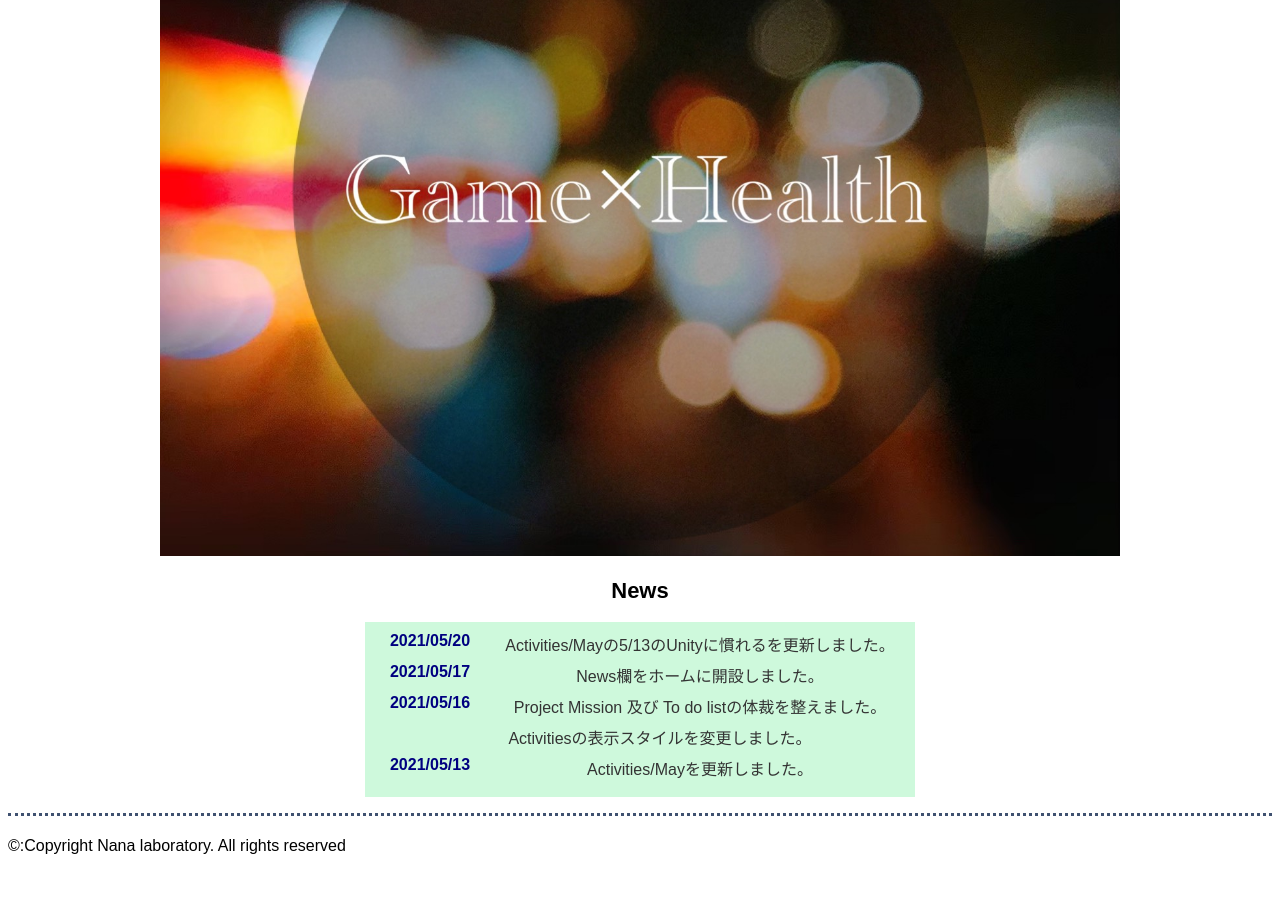
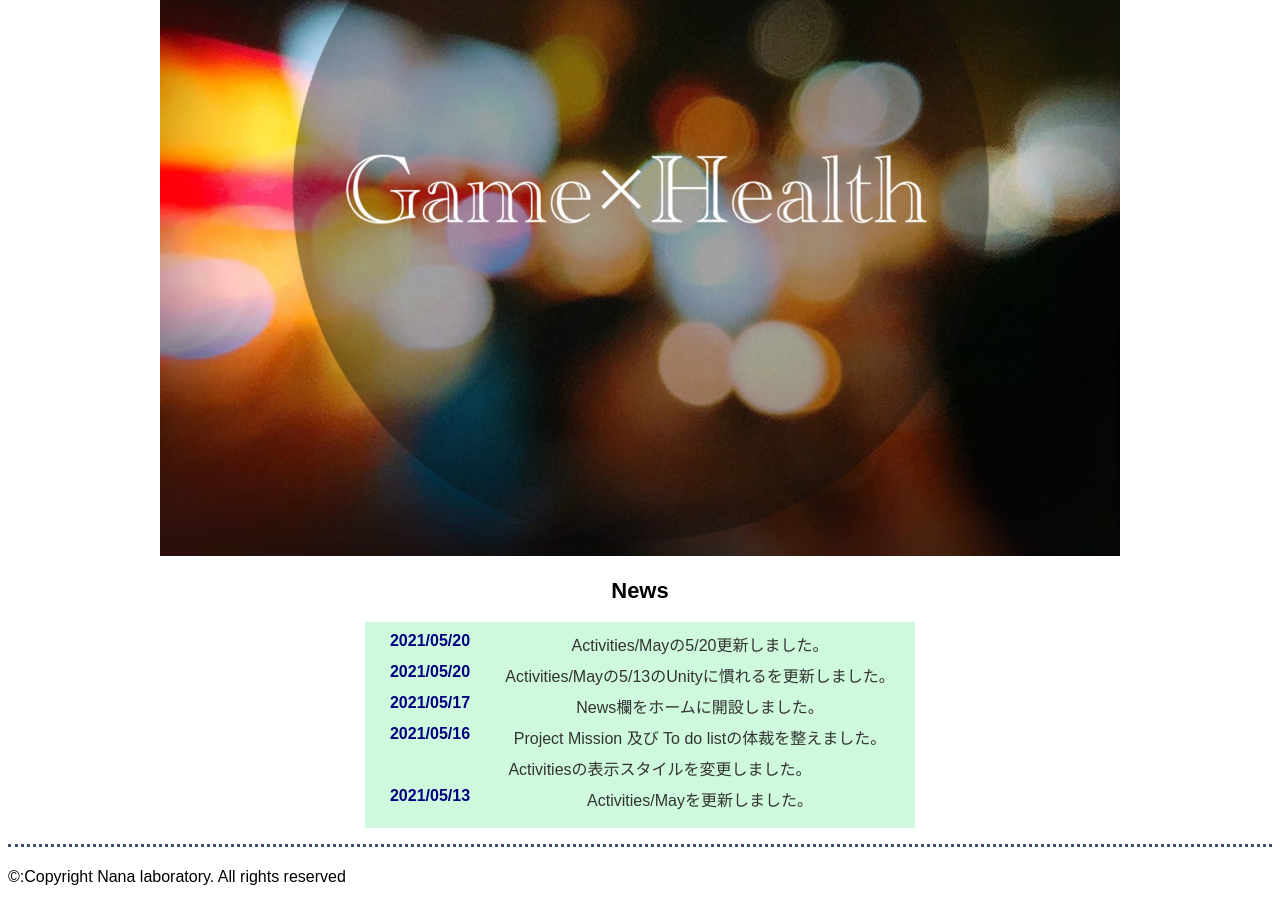
Before and after one commit to Nana-2525/doyolab, a plain HTML site: page index.html in a window 1280 px wide. Shown: the part 408-1316 px from the top of the page. Before the commit the page ends 1285 px from the top, so only its background shows below. Drawn offline with Linux system fonts and the light colour scheme.

Commit message:
add news

```diff
--- a/index.html
+++ b/index.html
@@ -38,6 +38,9 @@
 	<h2>News</h2>
 	<dl>
 		<dt>2021/05/20</dt>
+		<dd>Activities/Mayの5/20更新しました。</dd>
+
+		<dt>2021/05/20</dt>
 		<dd>Activities/Mayの5/13のUnityに慣れるを更新しました。</dd>
 
 		<dt>2021/05/17</dt>
```
